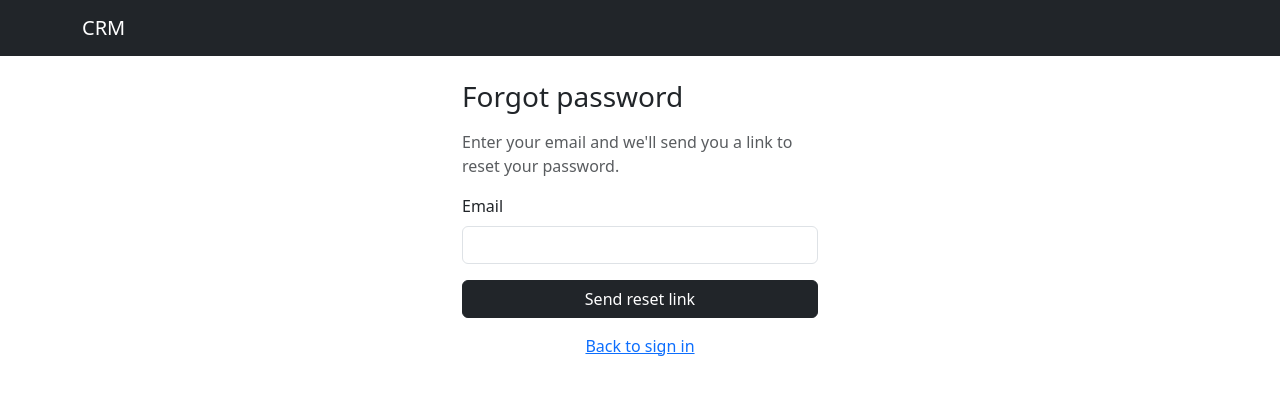
After one commit to IsuriAngelica/CRM-Project, a Flask app: page /forgot-password in a window 1280 px wide. The commit adds this page. Shown: the top 395 px of the page. Run offline with Flask 3, Linux system fonts and the light colour scheme.

Commit message:
Add real email-based Forgot Password flow with expiring, single-use tokens

```diff
--- a/app.py
+++ b/app.py
@@ -1,8 +1,9 @@
-from datetime import datetime
+from datetime import datetime, timedelta
 from functools import wraps
 from flask import Flask, render_template, redirect, url_for, request, flash, jsonify, abort
 from flask_migrate import Migrate
 from flask_login import LoginManager, login_user, logout_user, login_required, current_user
+from flask_mail import Mail, Message
 from dotenv import load_dotenv
 import os
 
@@ -14,8 +15,16 @@ app = Flask(__name__)
 app.config["SQLALCHEMY_DATABASE_URI"] = os.getenv("DATABASE_URL")
 app.config["SECRET_KEY"] = os.getenv("SECRET_KEY")
 
+app.config["MAIL_SERVER"] = "smtp.gmail.com"
+app.config["MAIL_PORT"] = 587
+app.config["MAIL_USE_TLS"] = True
+app.config["MAIL_USERNAME"] = os.getenv("MAIL_USERNAME")
+app.config["MAIL_PASSWORD"] = os.getenv("MAIL_PASSWORD")
+app.config["MAIL_DEFAULT_SENDER"] = os.getenv("MAIL_USERNAME")
+
 db.init_app(app)
 migrate = Migrate(app, db)
+mail = Mail(app)
 
 login_manager = LoginManager()
 login_manager.init_app(app)
@@ -46,7 +55,7 @@ def role_required(*allowed_roles):
 
 @app.errorhandler(403)
 def forbidden(e):
-    return render_template("403.html"), 403
+    return render_template("403.html"), 403 if False else ("<h3>🚫 Access denied</h3><p>You don't have permission to view this page.</p>", 403)
 
 
 @app.route("/")
@@ -76,10 +85,91 @@ def logout():
     return redirect(url_for("login"))
 
 
+@app.route("/forgot-password", methods=["GET", "POST"])
+def forgot_password():
+    if request.method == "POST":
+        email = request.form.get("email")
+        user = models.User.query.filter_by(email=email).first()
+        if user:
+            token_str = models.PasswordResetToken.generate_token()
+            reset_token = models.PasswordResetToken(
+                user_id=user.id,
+                token=token_str,
+                expires_at=datetime.now() + timedelta(minutes=30),
+            )
+            db.session.add(reset_token)
+            db.session.commit()
+
+            reset_url = url_for("reset_password", token=token_str, _external=True)
+            msg = Message("Reset your CRM password", recipients=[user.email])
+            msg.body = (
+                f"Hi {user.name},\n\n"
+                f"Click this link to reset your password (valid for 30 minutes):\n\n"
+                f"{reset_url}\n\n"
+                f"If you didn't request this, you can ignore this email."
+            )
+            mail.send(msg)
+
+        flash("If that email exists in our system, a reset link has been sent.")
+        return redirect(url_for("login"))
+    return render_template("forgot_password.html")
+
+
+@app.route("/reset-password/<token>", methods=["GET", "POST"])
+def reset_password(token):
+    reset_token = models.PasswordResetToken.query.filter_by(token=token).first()
+
+    if not reset_token or not reset_token.is_valid():
+        flash("This reset link is invalid or has expired. Please request a new one.")
+        return redirect(url_for("forgot_password"))
+
+    if request.method == "POST":
+        new_password = request.form.get("new_password")
+        confirm_password = request.form.get("confirm_password")
+
+        if new_password != confirm_password:
+            flash("Passwords do not match.")
+            return redirect(url_for("reset_password", token=token))
+
+        user = reset_token.user
+        user.set_password(new_password)
+        reset_token.used = True
+        db.session.commit()
+
+        flash("Your password has been reset. Please sign in.")
+        return redirect(url_for("login"))
+
+    return render_template("reset_password.html", token=token)
+
+
 @app.route("/dashboard")
 @login_required
 def dashboard():
     return render_template("dashboard.html")
+
+
+@app.route("/change-password", methods=["GET", "POST"])
+@login_required
+def change_password():
+    if request.method == "POST":
+        current_password = request.form.get("current_password")
+        new_password = request.form.get("new_password")
+        confirm_password = request.form.get("confirm_password")
+
+        if not current_user.check_password(current_password):
+            flash("Your current password is incorrect.")
+            return redirect(url_for("change_password"))
+
+        if new_password != confirm_password:
+            flash("New password and confirmation do not match.")
+            return redirect(url_for("change_password"))
+
+        current_user.set_password(new_password)
+        db.session.commit()
+        flash("Password updated successfully.")
+        return redirect(url_for("dashboard"))
+
+    return render_template("change_password.html")
 
 
 @app.route("/companies")
--- /dev/null
+++ b/templates/forgot_password.html
@@ -0,0 +1,17 @@
+{% extends "base.html" %}
+{% block content %}
+<div class="row justify-content-center">
+  <div class="col-md-4">
+    <h3 class="mb-3">Forgot password</h3>
+    <p class="text-muted">Enter your email and we'll send you a link to reset your password.</p>
+    <form method="POST">
+      <div class="mb-3">
+        <label class="form-label">Email</label>
+        <input type="email" name="email" class="form-control" required>
+      </div>
+      <button type="submit" class="btn btn-dark w-100">Send reset link</button>
+    </form>
+    <a href="{{ url_for('login') }}" class="d-block text-center mt-3">Back to sign in</a>
+  </div>
+</div>
+{% endblock %}
--- a/templates/login.html
+++ b/templates/login.html
@@ -14,6 +14,7 @@
       </div>
       <button type="submit" class="btn btn-dark w-100">Sign in</button>
     </form>
+    <a href="{{ url_for('forgot_password') }}" class="d-block text-center mt-3">Forgot password?</a>
   </div>
 </div>
 {% endblock %}
```
Also changed, not shown: migrations/versions/55ad487bbb94_add_password_reset_tokens_table.py (added, +38 -0 lines), models.py (+22 -1 lines), templates/reset_password.html (added, +19 -0 lines).
